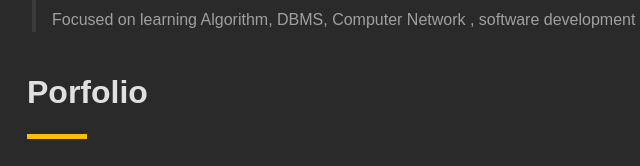
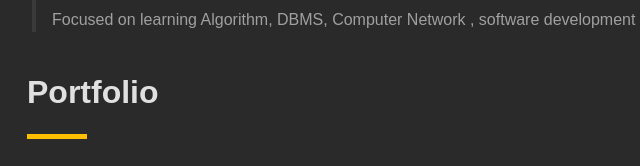
Before and after one commit to rafhy-dev/portfolio, a plain HTML site: page index.html in a window 1280 px wide. Shown: the part 1208-1374 px from the top of the page, 454-1094 px from the left. Drawn offline with Linux system fonts and the light colour scheme.

Commit message:
Update index.html

```diff
--- a/index.html
+++ b/index.html
@@ -128,7 +128,7 @@ Collaboration and growth are at the heart of my professional journey.</p>
 
 
       <div id="portfolio">
-        <h3 class="heading">Porfolio</h3>
+        <h3 class="heading">Portfolio</h3>
         <div class="line"></div>
 
         <div class="grid-con2">
```
